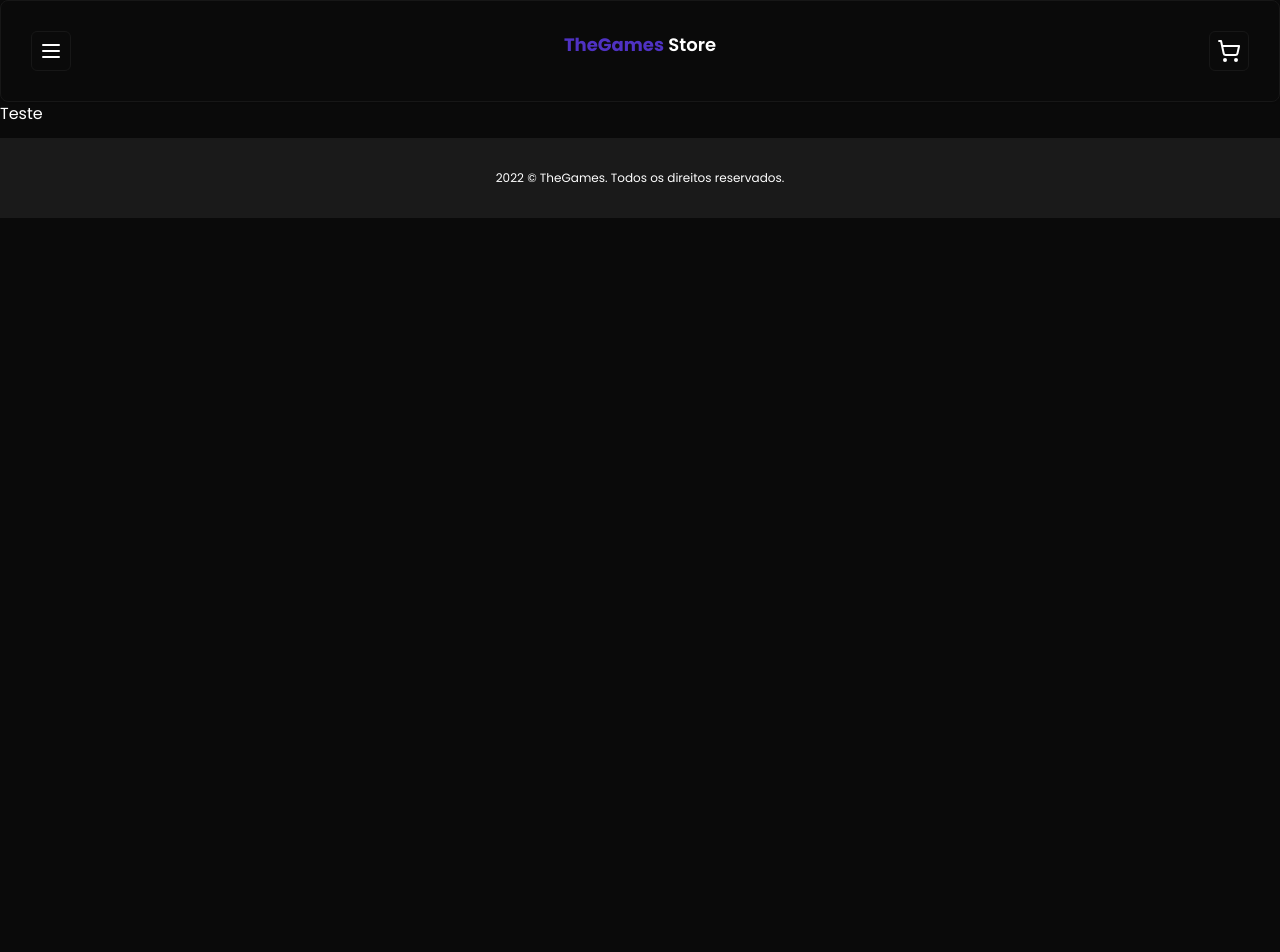
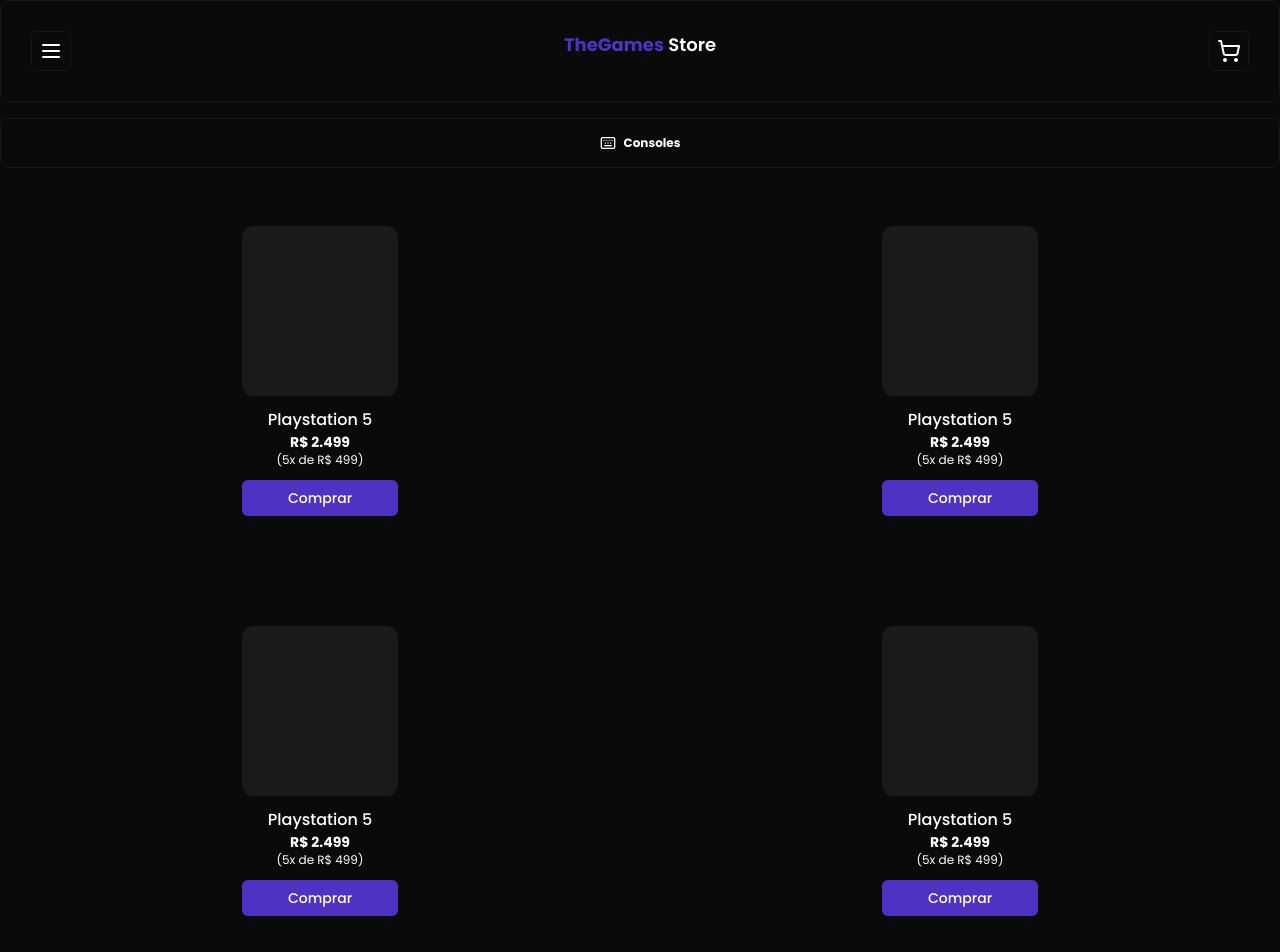
Before and after one commit to gabrielpriegoo/gaming-store, a React (Vite) app: page /consoles in a window 1280 px wide. Shown: the top 952 px of the page. Before the commit the page ends 800 px from the top, so only its background shows below. Built offline with nearby package versions, Linux system fonts and the light colour scheme.

Commit message:
feat: add route consoles

```diff
--- a/src/routes/consoles/page.jsx
+++ b/src/routes/consoles/page.jsx
@@ -1,7 +1,54 @@
+import { Badge } from "../../components/ui/badge";
+import { Button } from "../../components/ui/button";
+import { KeyboardIcon } from "lucide-react";
+
 const Consoles = () => {
     return (
-        <h1>Teste</h1>
-     );
+        <div>
+            <Badge variant={"outline"} className="py-4 flex items-center justify-center gap-2 rounded-lg cursor-pointer select-none mt-4">
+                <KeyboardIcon size={16} />
+                <span className="font-bold text-xs">Consoles</span>
+            </Badge>
+            <div className="w-full h-[800px] grid grid-cols-2 place-items-center">
+                <div className="w-[156px] h-[300px] mt-4">
+                    <div className=" w-full h-[170px] rounded-xl bg-[#1A1A1A]"></div>
+                    <div className="h-12 flex flex-col items-center mt-3">
+                        <span className="text-base font-medium">Playstation 5</span>
+                        <span className="text-sm font-bold">R$ 2.499</span>
+                        <span className="text-xs font-normal">(5x de R$ 499)</span>
+                        <Button className="w-full mt-3">Comprar</Button>
+                    </div>
+                </div>
+                <div className="w-[156px] h-[300px] mt-4">
+                    <div className=" w-full h-[170px] rounded-xl bg-[#1A1A1A]"></div>
+                    <div className="h-12 flex flex-col items-center mt-3">
+                        <span className="text-base font-medium">Playstation 5</span>
+                        <span className="text-sm font-bold">R$ 2.499</span>
+                        <span className="text-xs font-normal">(5x de R$ 499)</span>
+                        <Button className="w-full mt-3">Comprar</Button>
+                    </div>
+                </div>
+                <div className="w-[156px] h-[300px] mt-4">
+                    <div className=" w-full h-[170px] rounded-xl bg-[#1A1A1A]"></div>
+                    <div className="h-12 flex flex-col items-center mt-3">
+                        <span className="text-base font-medium">Playstation 5</span>
+                        <span className="text-sm font-bold">R$ 2.499</span>
+                        <span className="text-xs font-normal">(5x de R$ 499)</span>
+                        <Button className="w-full mt-3">Comprar</Button>
+                    </div>
+                </div>
+                <div className="w-[156px] h-[300px] mt-4">
+                    <div className=" w-full h-[170px] rounded-xl bg-[#1A1A1A]"></div>
+                    <div className="h-12 flex flex-col items-center mt-3">
+                        <span className="text-base font-medium">Playstation 5</span>
+                        <span className="text-sm font-bold">R$ 2.499</span>
+                        <span className="text-xs font-normal">(5x de R$ 499)</span>
+                        <Button className="w-full mt-3">Comprar</Button>
+                    </div>
+                </div>
+            </div>
+        </div>
+    );
 }
 
 export default Consoles;
--- a/src/routes/home/components/categories.jsx
+++ b/src/routes/home/components/categories.jsx
@@ -1,4 +1,4 @@
-import CategoryItems from "./category-item";
+import CategoryItems from "./categoryItem";
 
 const Categories = () => {
     return (
--- a/src/routes/home/page.jsx
+++ b/src/routes/home/page.jsx
@@ -1,7 +1,7 @@
 import Categories from "./components/categories";
 import bannerOff from "@/assets/banner-50off.png";
 import bannerSecond from "@/assets/banner-second.png";
-import ProductsItems from "./components/products-home";
+import ProductsItems from "./components/productsHome";
 
 
 const Home = () => {
```
Also changed, not shown: src/routes/home/components/categoryItem.jsx (renamed from src/routes/home/components/category-item.jsx), src/routes/home/components/productsHome.jsx (renamed from src/routes/home/components/products-home.jsx), src/routes/jogos/components/gamesItem.jsx (added).
